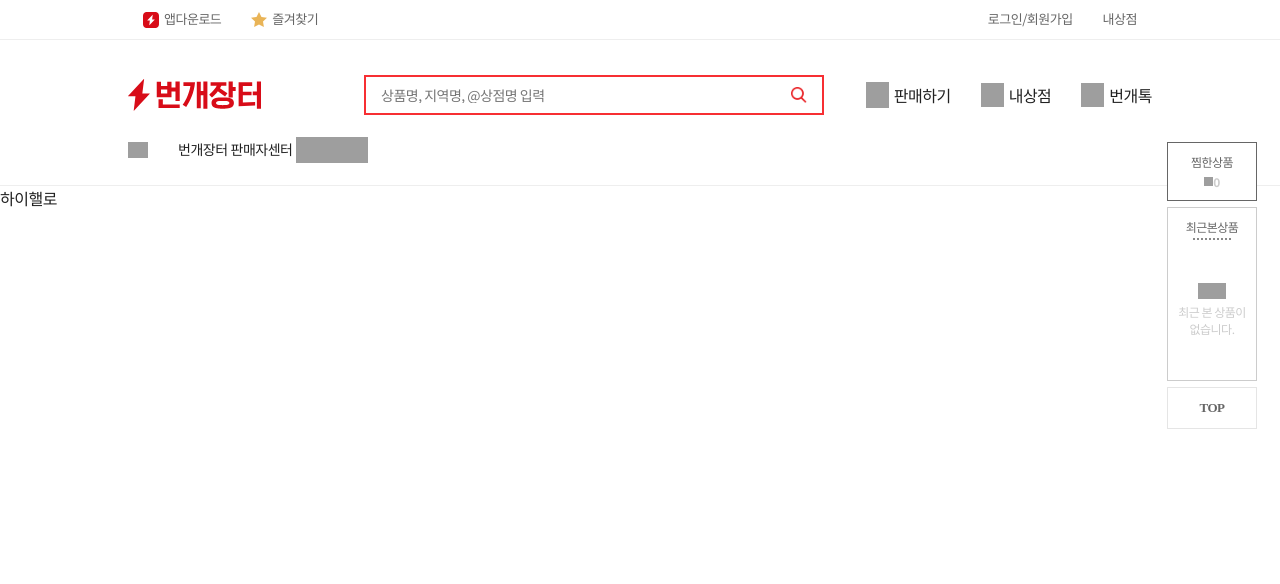
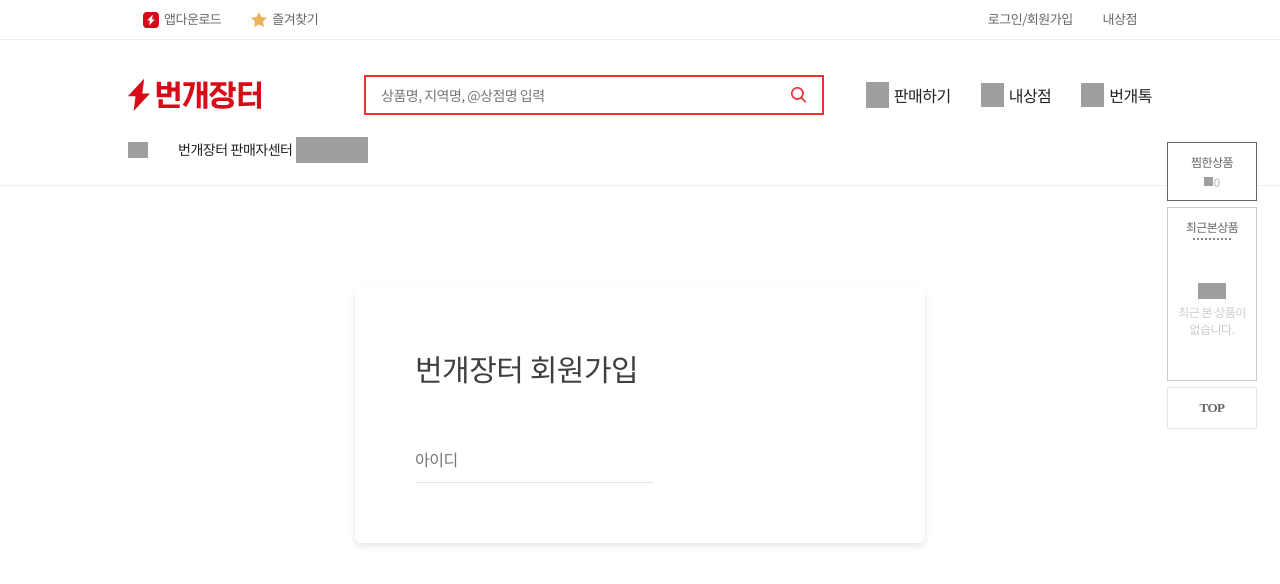
Before and after one commit to eunchaepj/bunjang_front, a React (Create React App) app: page /signup in a window 1280 px wide. Shown: the top 584 px of the page. Built offline with nearby package versions, Linux system fonts and the light colour scheme; grey boxes are pictures that could not be loaded.

Commit message:
2023.08.22 Signup
아이디 input까지

```diff
--- a/src/pages/Signup.js
+++ b/src/pages/Signup.js
@@ -1,11 +1,63 @@
 import React from "react";
+import styled from "styled-components";
 
 function Signup() {
     return (
-        <div>
-            하이핼로
-        </div>
+        <BigBox>
+            <SignupContainer>
+                <MainContainer>
+                    <div style={{display:"block"}}>
+                        <h1>번개장터 회원가입</h1>
+                        <form>
+                            <InputId>
+                                <input placeholder="아이디"/>
+                            </InputId>
+                        </form>
+                    </div>
+                </MainContainer>
+            </SignupContainer>
+        </BigBox>
     )
 }
 
+const BigBox = styled.div`
+    min-width: 1236px;
+`;
+const SignupContainer = styled.div`
+    display: flex;
+    -webkit-box-pack: center;
+    justify-content: center;
+    padding: 100px 0px;
+`;
+const MainContainer = styled.div`
+    width: 570px;
+    background: rgb(255, 255, 255);
+    padding: 60px;
+    border-radius: 6px;
+    box-shadow: rgba(0, 0, 0, 0.1) 0px 3px 6px 0px;
+    h1 {
+        margin-bottom: 45px;
+        font-size: 30px;
+        font-weight: bold;
+        color: rgb(63, 63, 63);
+    }
+`;
+const InputId = styled.label`
+    display: inline-block;
+    position: relative;
+    width: 100%;
+    input {
+        height: 3rem;
+        width: 100%
+        padding: 0px;
+        font-size: 1rem;
+        font-weight: 700;
+        border-bottom: 1px solid rgb(229, 229, 229);
+        outline: none;
+        appearance: none;
+    }
+`;
+const InputIdStyle = styled.span`
+`;
+
 export default Signup;
```
